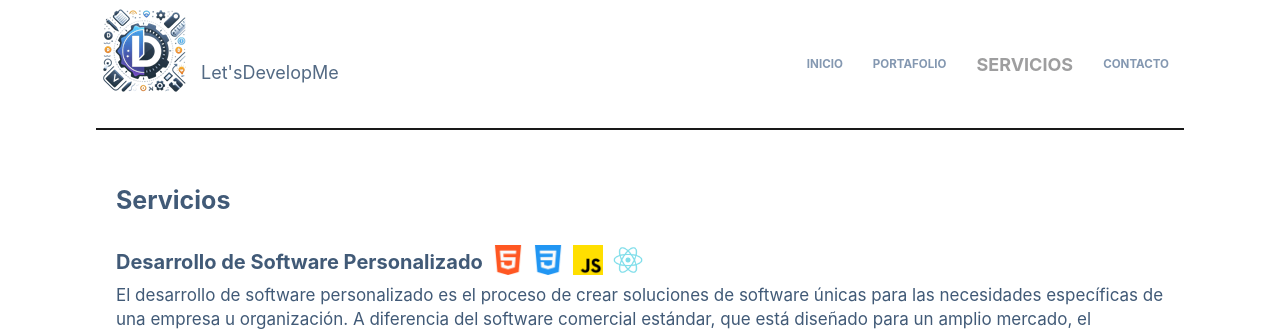
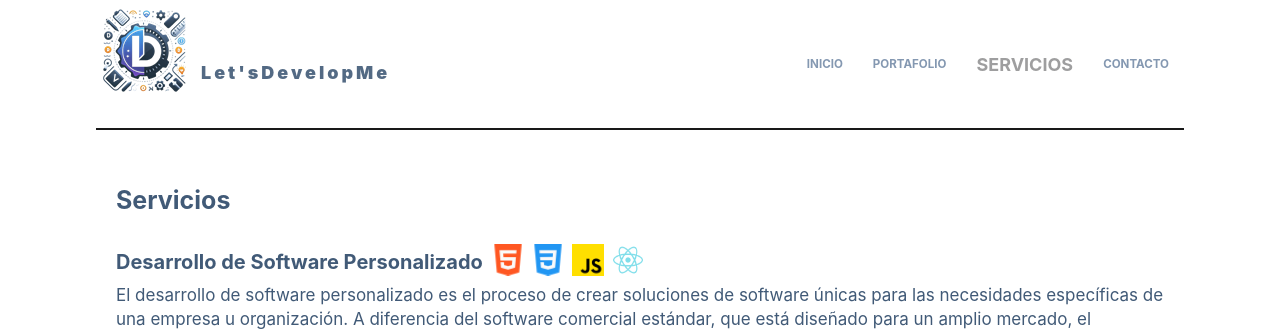
Before and after one commit to GeorgePhD/portfolio2024, a React (Vite) app: page /services in a window 1280 px wide. Shown: the top 331 px of the page. Built offline with nearby package versions, Linux system fonts and the light colour scheme.

Commit message:
update: navbar name

```diff
--- a/src/App.css
+++ b/src/App.css
@@ -34,15 +34,19 @@ code {
     font-family: source-code-pro, Menlo, Monaco, Consolas, 'Courier New',
         monospace;
 }
+
 header.header {
     position: sticky;
     top: 0;
     background-color: rgb(255, 255, 255);
     opacity: 90%;
 }
+
 header.header div.logo h3.name {
     font-size: var(--name-font-size);
     margin-top: 6rem;
+    font-weight: 900;
+    letter-spacing: 0.3rem;
 }
 
 .h1,
@@ -341,6 +345,7 @@ h2.home__subtitle--2 span {
     text-align: center;
     padding: 0.5rem;
 }
+
 span {
     font-size: 5rem;
 }
@@ -426,6 +431,7 @@ p.text-centered span {
 h1.h1 {
     margin-bottom: 0;
 }
+
 .service {
     padding: 2rem;
     /* border: 1px solid grey; */
@@ -440,11 +446,13 @@ h2.blog__subtitle {
     /*  width: 25rem; */
 
 }
+
 div.page section.services h1.h1 {
     width: 100%;
     text-align: start;
     padding: 2rem;
 }
+
 .service__1 {
     flex-basis: 100%;
 }
@@ -512,44 +520,54 @@ p.paragraph {
     margin: 0 auto;
     display: flex;
     flex-wrap: wrap;
-    justify-content: center; /* Centers the containers horizontally */
-    gap: 1rem; /* Adds space between the containers */
+    justify-content: center;
+    /* Centers the containers horizontally */
+    gap: 1rem;
+    /* Adds space between the containers */
     padding: 10rem;
     padding-top: 6rem;
 
 }
+
 .link__container {
     flex-basis: 30%;
     justify-content: center;
     align-items: center;
     text-align: center;
     border: 1px solid grey;
-    padding:10rem;
+    padding: 10rem;
     background-color: var(--text--color);
     border-radius: 1rem;
 }
+
 .link__title {
     text-align: center;
     font-size: 3rem;
     color: var(--secondary-color);
 }
+
 .contact__icons {
     font-size: 10rem;
     transition: all 300ms ease-in-out;
 }
+
 .contact__icons:hover {
     transform: scale(1.5);
 }
+
 .contact__icons.instagram {
     color: rgb(233, 140, 155);
 
 }
+
 .contact__icons.whatsapp {
     color: rgb(9, 234, 9);
 }
+
 .contact__icons.email {
     color: rgb(185, 184, 184);
 }
+
 /* contact ends here */
 
 
@@ -559,11 +577,13 @@ p.paragraph {
     .services__image {
         width: 25rem;
     }
+
     .links__container {
         padding: 10rem;
         padding-top: 6rem;
 
     }
+
     /* .link__title {
         text-align: center;
         font-size: 3rem;
@@ -573,15 +593,18 @@ p.paragraph {
         font-size: 8rem;
     }
 }
+
 @media screen and (width <=1096px) {
     .services__image {
         width: 20rem;
     }
+
     .links__container {
         padding: 0;
         padding-top: 6rem;
 
     }
+
     /* .link__title {
         text-align: center;
         font-size: 3rem;
@@ -591,6 +614,7 @@ p.paragraph {
         font-size: 8rem;
     }
 }
+
 @media screen and (width <=769px) {
 
     header.header div.logo span img {
@@ -600,9 +624,11 @@ p.paragraph {
     header.header div.logo h3.name {
         font-size: 1.5rem;
     }
+
     .header li a {
         font-size: 1rem;
     }
+
     /* home layout starts here */
     h2.home__subtitle {
         font-size: 2rem;
@@ -678,19 +704,24 @@ p.paragraph {
         padding: 0;
         padding-top: 6rem;
     }
+
     .link__container {
         padding: 3rem;
         margin-top: 3rem;
         margin-bottom: 10rem;
     }
+
     .link__title {
         font-size: 2rem;
     }
+
     .contact__icons {
         font-size: 5rem;
     }
 }
+
 @media screen and (width <=588px) {
+
     h1.home__title span,
     h2.home__subtitle--2 span {
         font-size: 2rem;
@@ -704,6 +735,7 @@ p.paragraph {
     .home-page h1 {
         margin: 1rem 0;
     }
+
     .home__title strong.span-black-color span {
         font-size: 4rem;
     }
@@ -711,15 +743,18 @@ p.paragraph {
     p.text-centered span {
         font-size: 1.7rem;
     }
+
     footer.footer p {
         font-size: 1.2rem;
         color: white;
     }
+
     .footer__icons__container {
         gap: 1.2rem;
         padding: 0;
     }
 }
+
 /* footer ends here */
 @media screen and (width <=487px) {
 
@@ -741,6 +776,7 @@ p.paragraph {
     header.header div.logo h3.name {
         display: none;
     }
+
     /*  .header .logo h3 {
         font-size: 1rem;
         margin-top: 1.5rem;
@@ -777,9 +813,11 @@ p.paragraph {
     .services__ul {
         padding: 3rem;
     }
+
     footer.footer {
         margin-top: 0;
     }
+
     .footer__icons__container {
         gap: 1.2rem;
         padding: 0;
@@ -815,13 +853,16 @@ p.paragraph {
     p.text-centered span {
         font-size: 1.7rem;
     }
+
     h1.home__title {
         font-size: 2rem;
         text-align: center;
     }
+
     h1.h1 {
         display: none;
     }
+
     .home-page-links {
         padding: 2rem;
         margin-top: 0;
@@ -863,35 +904,42 @@ p.paragraph {
     .services__image {
         width: 10rem;
     }
+
     .services__ul {
         padding: 1.5rem;
     }
+
     .links__container {
         padding: 0;
         margin-top: 3rem;
         margin-bottom: 10rem;
     }
+
     .link__title {
         display: block;
         margin-top: 3rem;
     }
+
     .link__container {
         padding: 1rem;
         margin-top: 0;
         margin-bottom: 0;
         flex-basis: 100%;
     }
+
     .contact__icons {
         font-size: 8rem;
         padding: 2.6rem;
     }
+
     .mask {
         border: 1px solid rgba(128, 128, 128, 0.273);
         border-radius: 1rem;
         box-shadow: 1px 1px 100px rgba(128, 128, 128, 0.346);
     }
+
     footer.footer {
-        margin-top: 3rem ;
+        margin-top: 3rem;
     }
 }
 
@@ -917,26 +965,33 @@ p.paragraph {
         margin: 0 auto;
         padding: 0.5rem;
     }
+
     section.services article.service h2.h2 {
         font-size: 1.5rem;
         margin-top: -1.7rem;
     }
+
     .service__content {
         display: block;
     }
+
     .services__logo {
         width: 2.3rem;
         margin-bottom: 0.3rem;
     }
+
     div.page section.services h1.h1 {
         display: none;
     }
+
     p.paragraph {
         font-size: 1.5rem;
     }
+
     .services__image__container {
         margin-bottom: 1.5rem;
     }
+
     .services__image {
         width: 9rem;
     }
@@ -974,23 +1029,28 @@ p.paragraph {
     .services__image {
         width: 7rem;
     }
+
     .links__container {
         padding: 0;
         margin-top: 3rem;
     }
+
     .link__title {
         display: block;
     }
+
     .link__container {
         padding: 1rem;
         margin-top: 0;
         margin-bottom: 0;
         flex-basis: 100%;
     }
+
     .contact__icons {
         font-size: 6rem;
         padding: 1rem;
     }
+
     footer.footer {
         margin-top: 4rem;
     }
--- a/src/Components/Services.jsx
+++ b/src/Components/Services.jsx
@@ -23,7 +23,25 @@ import Image18 from '../../public/images/consulting-3.png'
 import Image19 from '../../public/images/pictures-1.png'
 import Image20 from '../../public/images/pictures-2.png'
 import Image21 from '../../public/images/pictures-3.png'
+
+import { gsap } from 'gsap';
+import { useEffect } from 'react';
+
+
 const Services = () => {
+
+  useEffect(() => {
+
+    gsap.to('.services__logo', {
+      scale: 1.1, // Scale up to 1.2 times the original size
+      repeat: -1,
+      yoyo: true,
+      ease: 'power1.inOut',
+      duration: 1
+    });
+  }, []);
+
+
   return (
     <div className='page'>
 
@@ -33,9 +51,9 @@ const Services = () => {
           <section className="service__content">
             <h2 className='h2'>Desarrollo de Software Personalizado</h2>
             <img className='services__logo' src={html} alt="html logo" />
-            <img className='services__logo' src={css} alt="html logo" />
-            <img className='services__logo' src={js} alt="html logo" />
-            <img className='services__logo' src={react} alt="html logo" />
+            <img className='services__logo' src={css} alt="css logo" />
+            <img className='services__logo' src={js} alt="javascript logo" />
+            <img className='services__logo' src={react} alt="react logo" />
           </section>
           <p className="paragraph">El desarrollo de software personalizado es el proceso de crear soluciones de software únicas para las necesidades específicas de una empresa u organización. A diferencia del software comercial estándar, que está diseñado para un amplio mercado, el software personalizado se desarrolla desde cero o se adapta significativamente para cumplir con los requisitos específicos del cliente.</p>
           <p className="paragraph">El desarrollo de software personalizado incluye analizar los requisitos del cliente, diseñar, desarrollar, probar e implementar la solución, y trabajar estrechamente con el cliente para asegurar que el software cumpla con sus necesidades y expectativas.</p>
--- a/src/Components/layout/HeaderNav.jsx
+++ b/src/Components/layout/HeaderNav.jsx
@@ -2,10 +2,11 @@ import { NavLink } from 'react-router-dom';
 import Logo from '../../../public/images/logo-removebg.png';
 import '../../../src/App.css';
 const HeaderNav = () => {
+
     return (
         <header className='header'>
             <div className="logo"><span><img src={Logo} alt="" /></span>
-                <h3 className='name'>Let'sDevelopMe</h3>
+            <h3 className='name'>Let'sDevelopMe</h3>
             </div>
             <nav>
                 <ul className='nav'>
```
